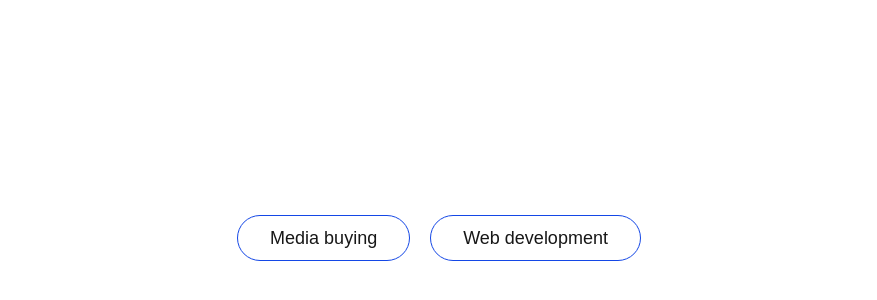
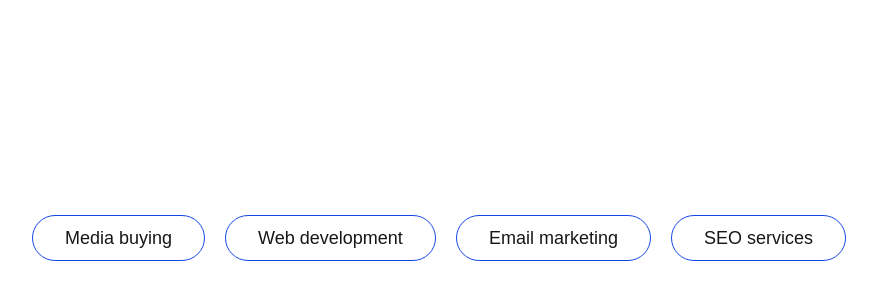
Before and after one commit to danish-full-stack-dev/Landing-page, a Next.js app: page / in a window 1280 px wide. Shown: the part 162-462 px from the top of the page, without its empty margins (201-1078 px from the left). Built offline with nearby package versions, Linux system fonts and the light colour scheme.

Commit message:
all pages mentioned at root page

```diff
--- a/app/page.tsx
+++ b/app/page.tsx
@@ -17,6 +17,20 @@ export default function Main() {
       >
         Web development
       </button>
+
+      <button
+        className="px-8 py-2 border-blue-700 text-lg border rounded-3xl"
+        onClick={() => router.push("/pages/email-marketing")}
+      >
+        Email marketing
+      </button>
+
+      <button
+        className="px-8 py-2 border-blue-700 text-lg border rounded-3xl"
+        onClick={() => router.push("/seo-software")}
+      >
+        SEO services
+      </button>
     </div>
   );
 }
```
Also changed, not shown: app/pages/email-marketing/page.tsx (line endings or trailing spaces).
